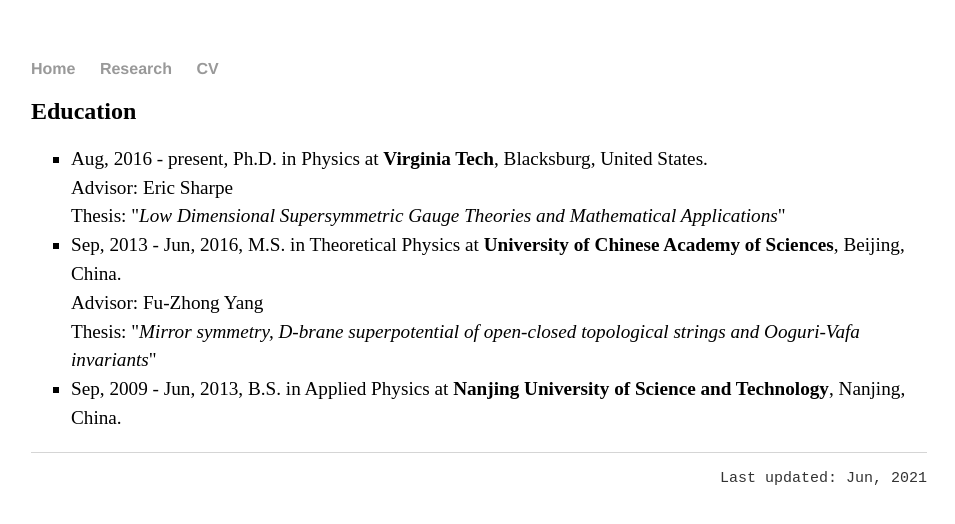
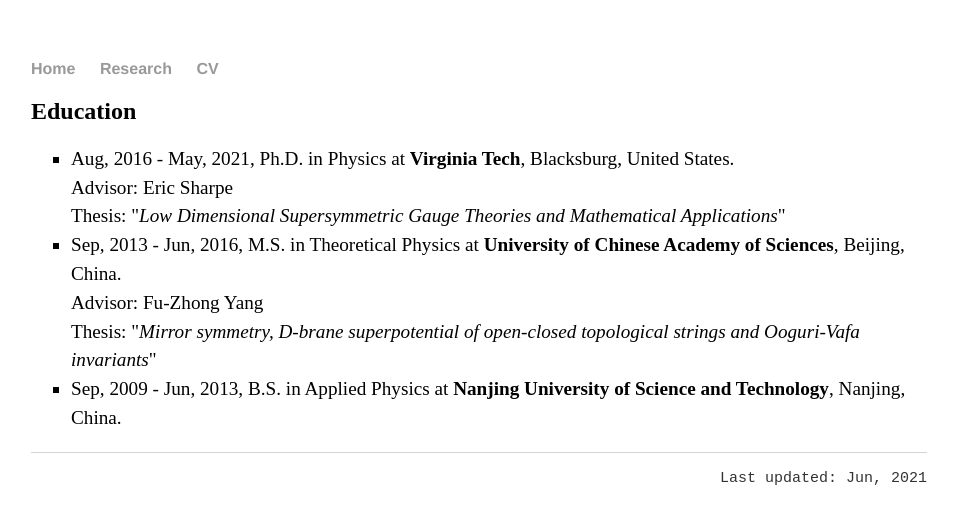
Before and after one commit to hhzou/hhzou.github.io, a Jekyll site: the page built from cv/index.html, in a window 1280 px wide. Shown: the top 524 px of the page, without its empty margins (161-1116 px from the left). Built offline with Jekyll 4.4.1, drawn with Linux system fonts in a browser that asks for light colours.

Commit message:
Update index.html

```diff
--- a/cv/index.html
+++ b/cv/index.html
@@ -5,7 +5,7 @@
 <div class="cv">
 	<h2> Education </h2>
 	<ul style="font-size:1.2em; line-height: 150%; list-style-type: square">
-		<li>Aug, 2016 - present, Ph.D. in Physics at <strong>Virginia Tech</strong>, Blacksburg, United States.<br> Advisor: Eric Sharpe
+		<li>Aug, 2016 - May, 2021, Ph.D. in Physics at <strong>Virginia Tech</strong>, Blacksburg, United States.<br> Advisor: Eric Sharpe
 		<br> Thesis: "<i>Low Dimensional Supersymmetric Gauge Theories and Mathematical Applications</i>"</li>
 		<li>Sep, 2013 - Jun, 2016, M.S. in Theoretical Physics at <strong>University of Chinese Academy of Sciences</strong>, Beijing, China. <br> Advisor: Fu-Zhong Yang
 		<br> Thesis: "<i>Mirror symmetry, D-brane superpotential of open-closed topological strings and Ooguri-Vafa invariants</i>"</li>
```
